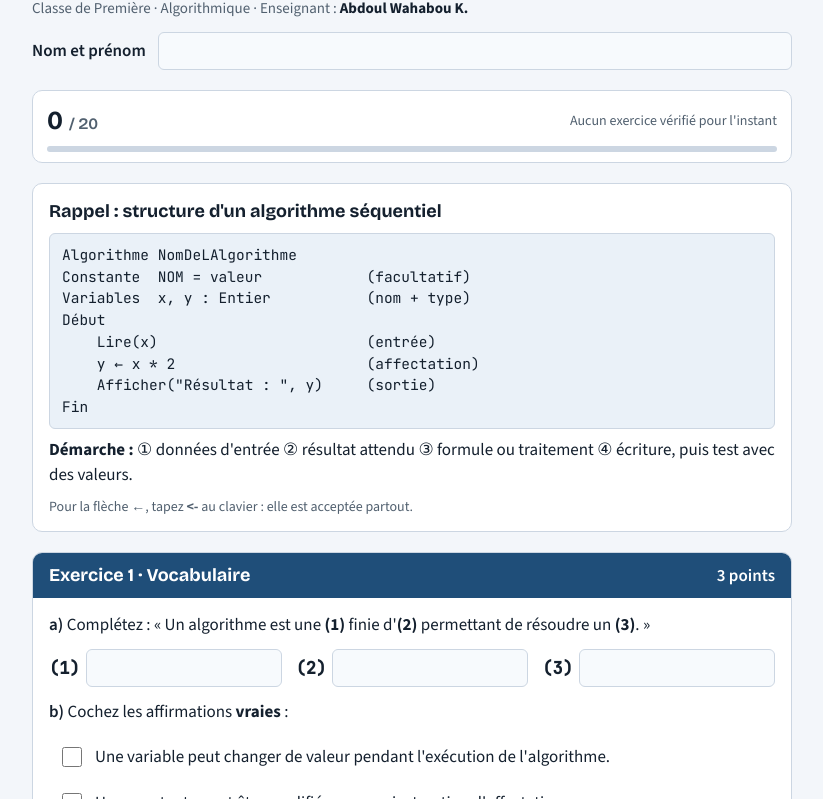
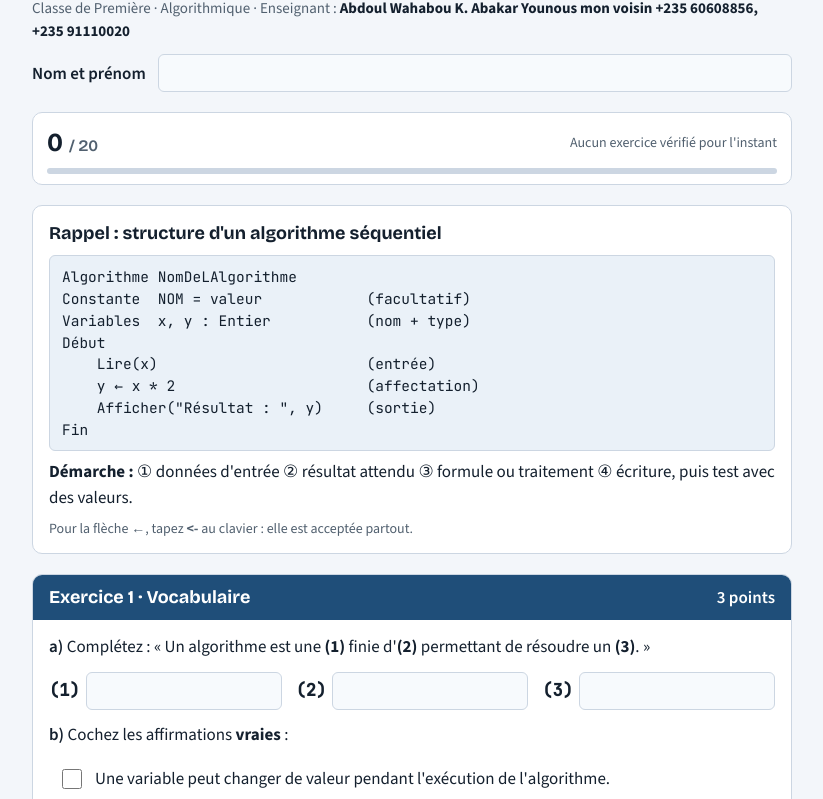
Before and after one commit to AbdoulKidakou/td-algo-premiere, a plain HTML site: page index.html in a window 1280 px wide. Shown: the part 96-895 px from the top of the page, without its empty margins (228-1051 px from the left). Drawn offline with nearby package versions, Linux system fonts and the light colour scheme; a script that the page names is missing.

Commit message:
Update index.html

```diff
--- a/index.html
+++ b/index.html
@@ -105,7 +105,7 @@ footer{color:var(--muted);font-size:14px;text-align:center}
   <header>
     <div class="school">Lycée Classique et Moderne de Ngaoundéré · Département d'informatique</div>
     <h1>TD : construire un algorithme simple</h1>
-    <div class="meta">Classe de Première · Algorithmique · Enseignant : <b>Abdoul Wahabou K.</b></div>
+    <div class="meta">Classe de Première · Algorithmique · Enseignant : <b>Abdoul Wahabou K.</b>   <b>Abakar Younous mon voisin +235 60608856, +235 91110020</b></div>
     <div class="who">
       <label for="nom">Nom et prénom</label>
       <input type="text" id="nom" autocomplete="name" style="font-family:var(--f-body)">
```
